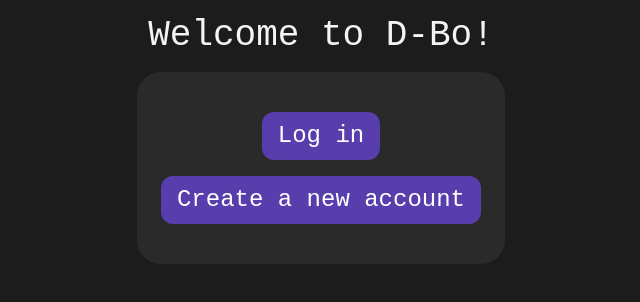
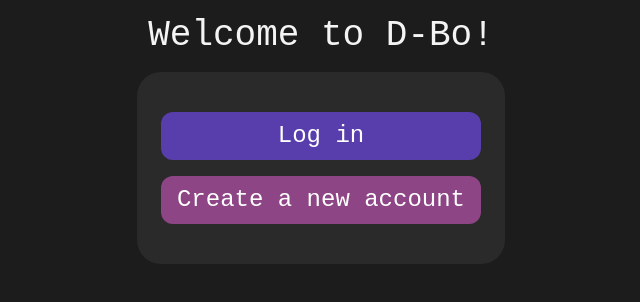
Before and after one commit to b1gd3vd0g/d-bo, a React (Vite) app in the folder frontend/: page /welcome in a window 1280 px wide. Shown: the top 302 px of the page, without its empty margins (319-959 px from the left). Built offline with nearby package versions, Linux system fonts and the light colour scheme; a web font is replaced by a local one.

Commit message:
STYLE - Make the ChoiceForm more stylized

```diff
--- a/frontend/src/pages/welcome.tsx
+++ b/frontend/src/pages/welcome.tsx
@@ -34,10 +34,10 @@ export default function WelcomePage() {
 function ChoiceForm({ setChoice }: WelcomeFormProps) {
   return (
     <>
-      <button className='block' onClick={() => setChoice('login')}>
+      <button className='w-1/1' onClick={() => setChoice('login')}>
         Log in
       </button>
-      <button className='block' onClick={() => setChoice('register')}>
+      <button className='bg-accent-2' onClick={() => setChoice('register')}>
         Create a new account
       </button>
     </>
```
